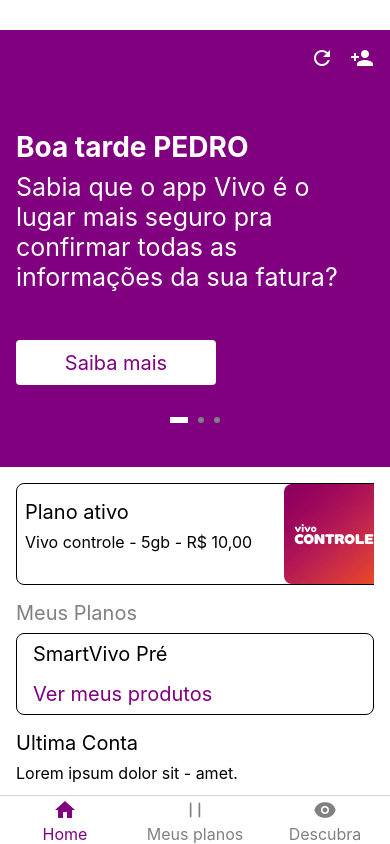
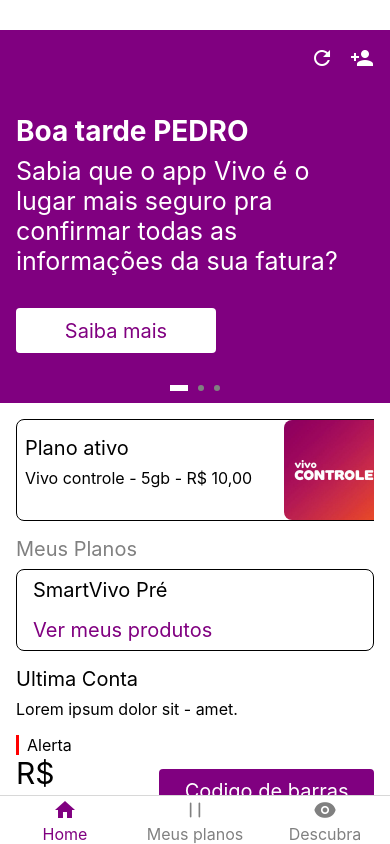
Before and after one commit to pedrokpdo/replica-vivo, a React Native app: screen /BottomStack in a window 390 px wide. Built offline with nearby package versions, Linux system fonts and the light colour scheme.

Commit message:
ajustes na home

```diff
--- a/src/screens/HomeScreen/index.tsx
+++ b/src/screens/HomeScreen/index.tsx
@@ -19,16 +19,17 @@ export const HomeScreen = () => {
         <ContainerComponent>
             <HeaderComponent>
                 <Space>
-                    <Title bold style={{ color: 'white', fontSize: 28 }}>Boa tarde PEDRO</Title>
+                    <Title top={-2} bold style={{ color: 'white', fontSize: 28 }}>Boa tarde PEDRO</Title>
                     <Text top={1} style={{ fontSize: 25, color: 'white' }}>Sabia que o app Vivo é o lugar mais seguro pra confirmar todas as informações da sua fatura?</Text>
-                    <Button top={6} onPress={() => { }} text='Saiba mais' style={{ width: 200 }} variant='other' />
-                    <Space bottom={-2} top={4} style={{ alignSelf: 'center' }}>
+                    <Button top={4} onPress={() => { }} text='Saiba mais' style={{ width: 200 }} variant='other' />
+                    <Space bottom={-6} top={4} style={{ alignSelf: 'center' }}>
                         <FooterCarouselComponent />
                     </Space>
                 </Space>
             </HeaderComponent>
+            <ScrollView>
                 <Space top={2}>
-                <ScrollView horizontal>
+                    <ScrollView horizontal showsHorizontalScrollIndicator={false}>
                         <CardComponent style={{ marginRight: 24 }}>
                             <Row style={{ justifyContent: 'space-between' }}>
                                 <View style={{ padding: 8 }}>
@@ -73,6 +74,7 @@ export const HomeScreen = () => {
                     <LinkComponent onPress={() => { }} name='Lorem ipsum dolores any' />
                     <Text top={5}>Lorem ipsum dolor sit amet.</Text>
                 </Space>
-        </ContainerComponent>
+            </ScrollView>
+        </ContainerComponent >
     )
 }
```
Lines whose indentation alone changed are shown as unchanged.
